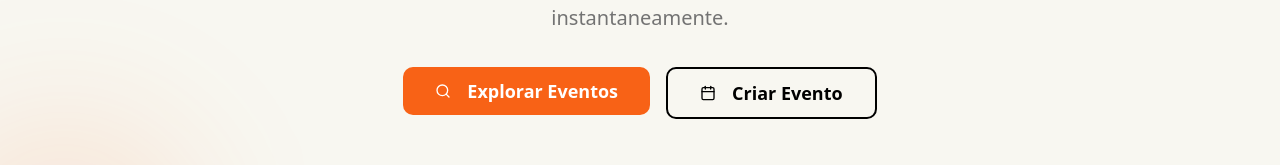
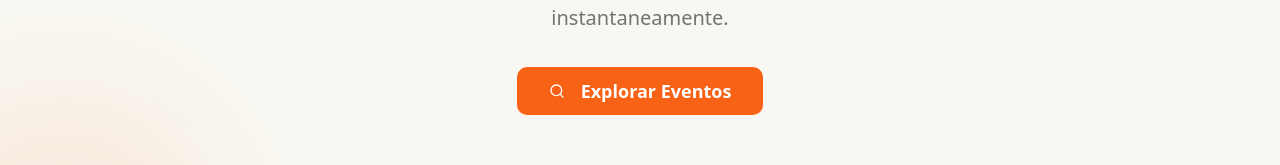
Before and after one commit to PedroBorimcod/itm-tikets, a React (Vite) app: page / in a window 1280 px wide. Shown: the part 460-625 px from the top of the page. Built offline with nearby package versions, Linux system fonts and the light colour scheme; no server answers; the database is empty.

Commit message:
Remove "Criar Evento" button from Hero
Removes the "Criar Evento" button from the Hero section on the homepage.

```diff
--- a/src/components/Hero.tsx
+++ b/src/components/Hero.tsx
@@ -1,6 +1,6 @@
 
 import { Button } from '@/components/ui/button';
-import { Search, Calendar, MapPin, Sparkles } from 'lucide-react';
+import { Search, Sparkles } from 'lucide-react';
 
 const Hero = () => {
   return (
@@ -37,10 +37,6 @@ const Hero = () => {
               <Search className="h-5 w-5 mr-2" />
               Explorar Eventos
             </Button>
-            <Button variant="outline" size="lg" className="text-lg px-8 py-6 border-2 border-foreground text-foreground hover:bg-foreground hover:text-background font-bold">
-              <Calendar className="h-5 w-5 mr-2" />
-              Criar Evento
-            </Button>
           </div>
 
           {/* Trust indicators */}
```
